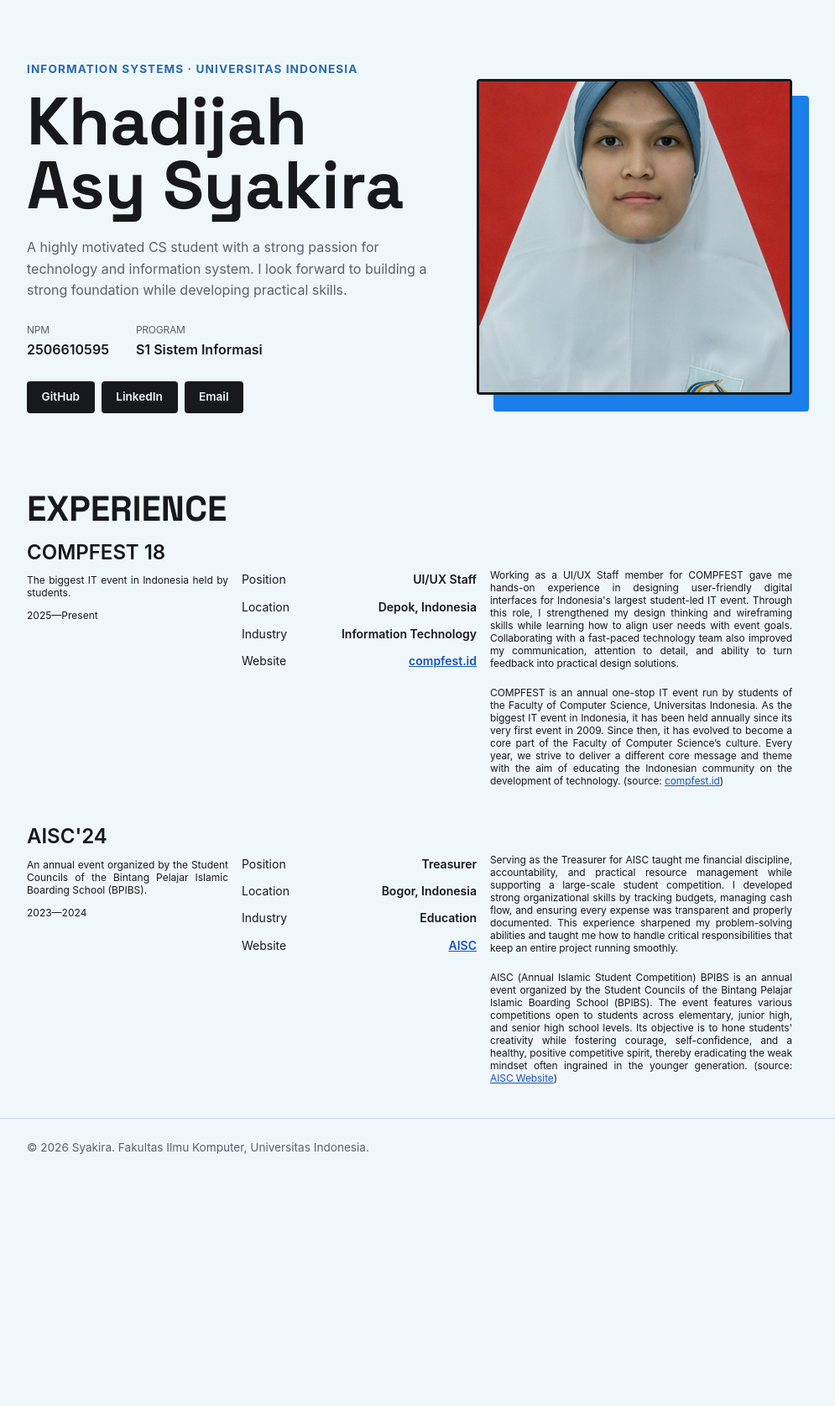
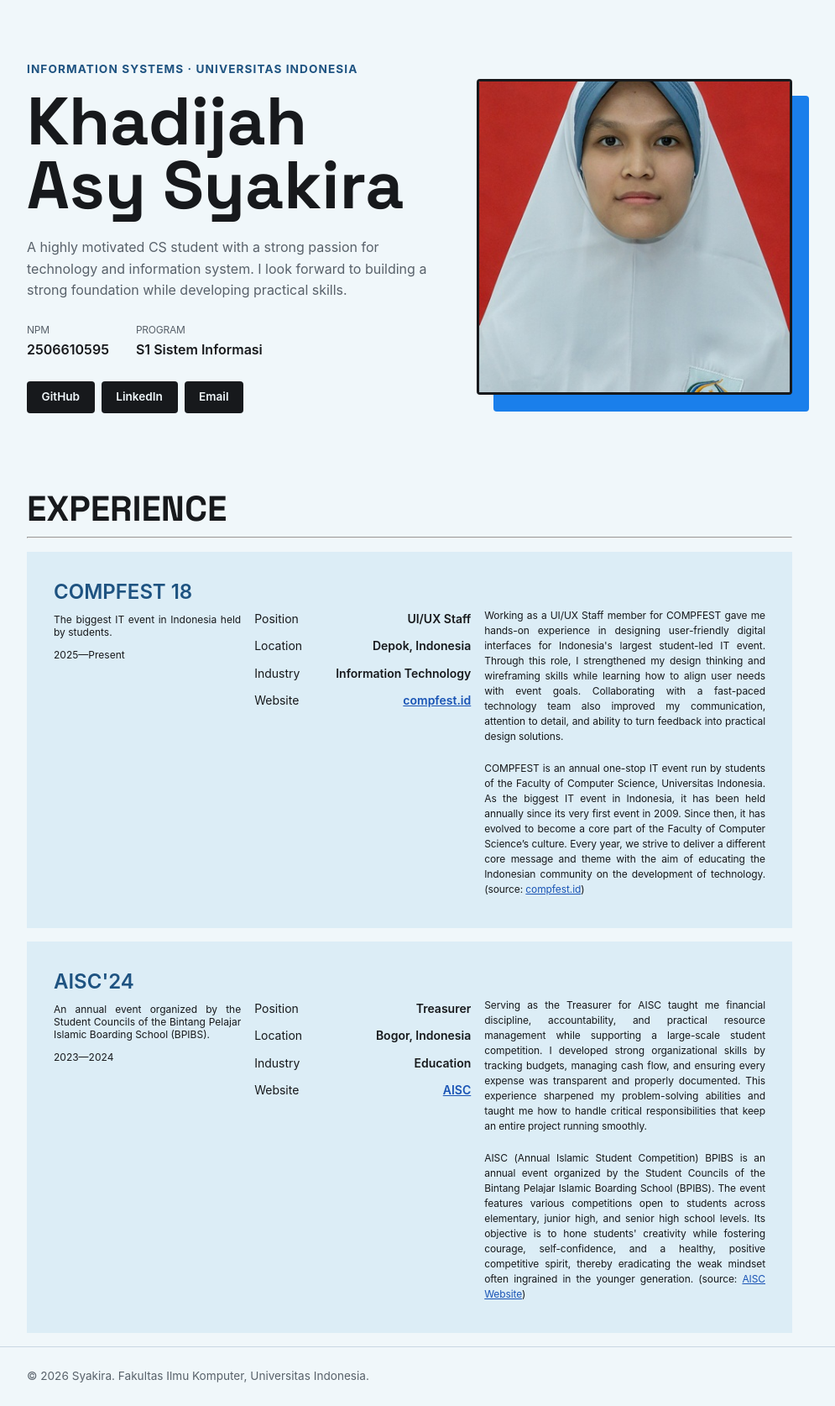
Before and after one commit to asyakiraakj/myportofolio, a Django app: page / in a window 1280 px wide. Shown: the part 74-1748 px from the top of the page at 84% size, without its empty margins (152-1147 px from the left). Before the commit the page ends 1448 px from the top, so only its background shows below. Run offline with Django 5.2, Linux system fonts and the light colour scheme.

Commit message:
feat: add divider below 'EXPERIENCE' heading, add backgorund color for experience item

```diff
--- a/static/css/style.css
+++ b/static/css/style.css
@@ -8,11 +8,13 @@
     --ink: #17191c;
     --paper: #f0f7fa;
     --accent: #1a7feb;
-    --accent-dark: #296ba6;
+    --accent-dark: #1e5381;
     --line: #c9d7e3;
     --text-muted: #58616a;
     --radius: 4px;
     --text-link: #1954b5;
+    --separator: #d2e0e5;
+    --card-light: #dcedf6;
 }
 
 body {
@@ -185,7 +187,10 @@ h1, .brand {
     grid-template-areas:
     "title"
     "items";
-    padding-bottom: 2rem;
+    padding: 1.8rem 2rem;
+    margin-top: 1rem;
+    margin-bottom: 1rem;
+    background-color: var(--card-light);
 }
 
 #experience h2 {
@@ -193,10 +198,15 @@ h1, .brand {
     font-family: "Space Grotesk", -apple-system, sans-serif;;
 }
 
+#experience .container > hr {
+    color: var(--separator);
+}
+
 .experience-grid h3 {
     grid-area: title;
     font-size: 24px;
     font-weight: 600;
+    color: var(--accent-dark);
 }
 
 .experience-grid .experience-item-grid {
@@ -258,7 +268,7 @@ h1, .brand {
 .experience-item-grid .experience-paragraphs {
     font-size: 12px;
     letter-spacing: -0.1px;
-    line-height: 125%;
+    line-height: 150%;
     text-align: justify;
 }
 .experience-item-grid .experience-paragraphs p {
--- a/templates/index.html
+++ b/templates/index.html
@@ -54,6 +54,7 @@
         <section id="experience">
             <div class="container">
                 <h2>EXPERIENCE</h2>
+                <hr>
                 <div class="experience-grid">
                     <h3>COMPFEST 18</h3>
                     <div class="experience-item-grid">
```
